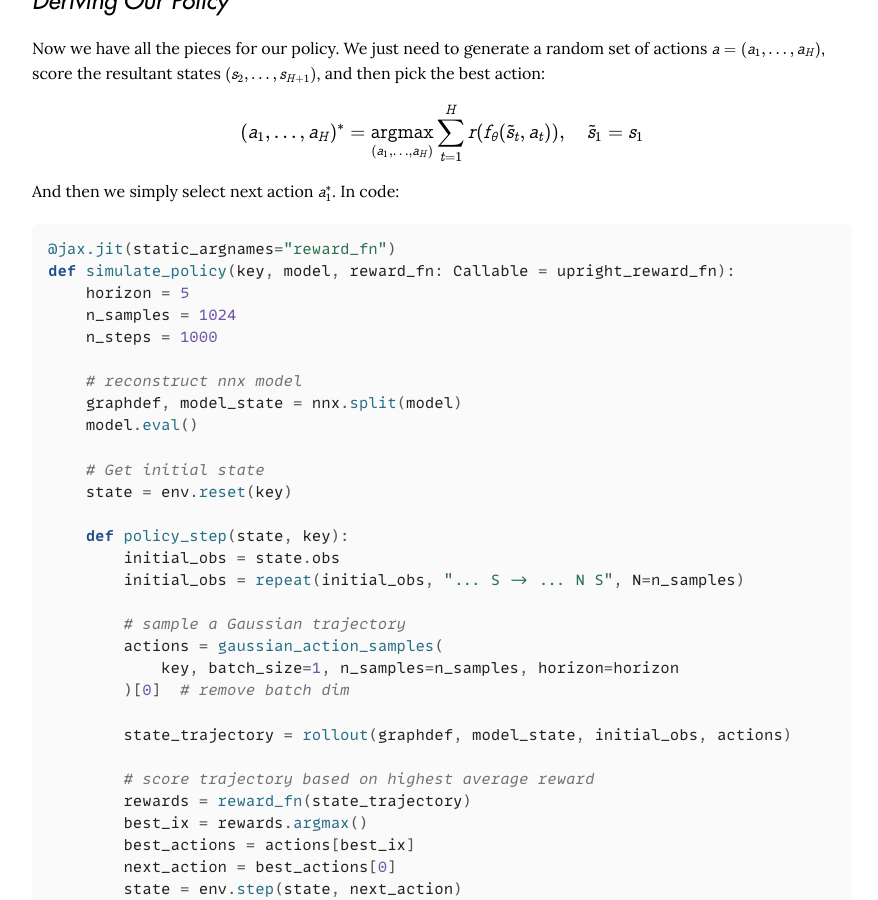
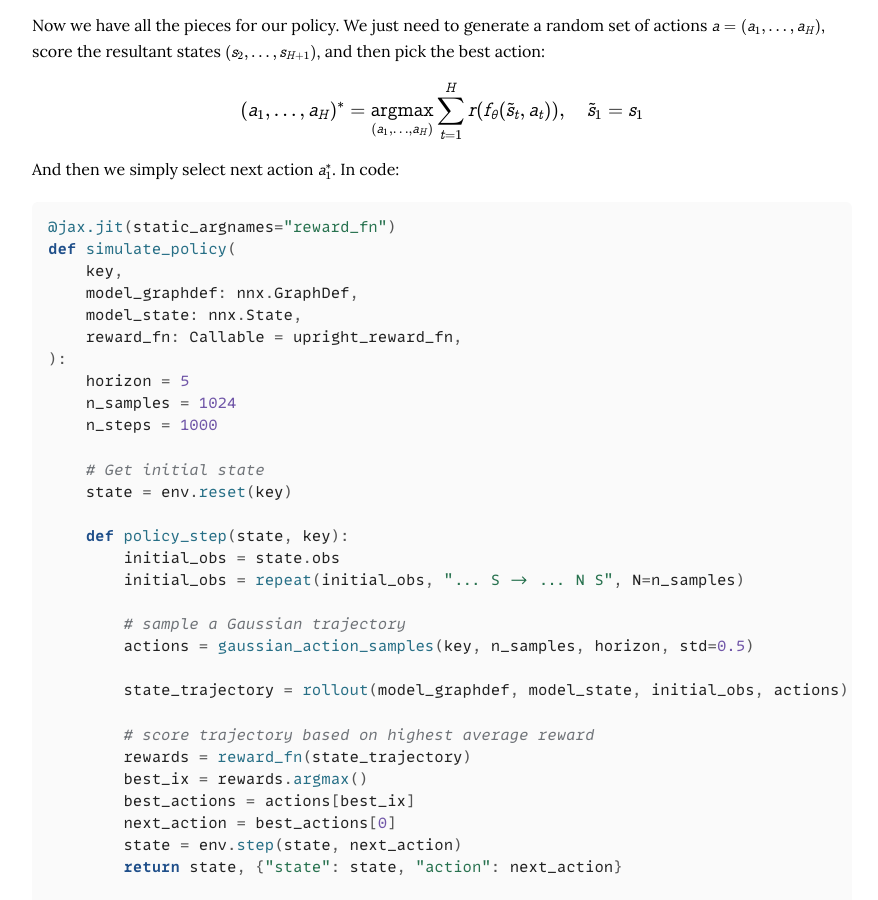
Before and after one commit to foty-hub/foty-hub.github.io, a Jekyll site: the page built from _posts/2026-06-01-simple-world-model.md, in a window 1280 px wide and 900 px high, scrolled down 6609 px. Shown: the whole window, without its empty margins (0-878 px from the left). Built offline with Jekyll 4.4.1, drawn with Linux system fonts in a browser that asks for light colours; some web fonts are replaced; some of the changed text lies outside the part shown.

Commit message:
Simplify/correct code examples

````diff
--- a/_posts/2026-06-01-simple-world-model.md
+++ b/_posts/2026-06-01-simple-world-model.md
@@ -220,13 +220,12 @@
 ```python
 def gaussian_action_samples(
     key: jax.Array,
-    batch_size: int = 64,
     horizon: int = 5,
     n_samples: int = 128,
     std: float = 0.2,
     mean: float = 0.0,
 ):
-    shape = (batch_size, n_samples, horizon, 1)  # 1 for action dim
+    shape = (n_samples, horizon, 1)  # 1 for action dim
     samples = mean + std * jax.random.normal(key, shape=shape)
     # cumulative sum over the horizon to accumulate a random walk
     samples = jnp.cumsum(samples, axis=-2)
@@ -261,14 +260,15 @@
 
 ```python
 @jax.jit(static_argnames="reward_fn")
-def simulate_policy(key, model, reward_fn: Callable = upright_reward_fn):
+def simulate_policy(
+    key,
+    model_graphdef: nnx.GraphDef,
+    model_state: nnx.State,
+    reward_fn: Callable = upright_reward_fn,
+):
     horizon = 5
     n_samples = 1024
     n_steps = 1000
-
-    # reconstruct nnx model
-    graphdef, model_state = nnx.split(model)
-    model.eval()
 
     # Get initial state
     state = env.reset(key)
@@ -278,11 +278,9 @@
         initial_obs = repeat(initial_obs, "... S -> ... N S", N=n_samples)
 
         # sample a Gaussian trajectory
-        actions = gaussian_action_samples(
-            key, batch_size=1, n_samples=n_samples, horizon=horizon
-        )[0]  # remove batch dim
+        actions = gaussian_action_samples(key, n_samples, horizon, std=0.5)
 
-        state_trajectory = rollout(graphdef, model_state, initial_obs, actions)
+        state_trajectory = rollout(model_graphdef, model_state, initial_obs, actions)
 
         # score trajectory based on highest average reward
         rewards = reward_fn(state_trajectory)
````
